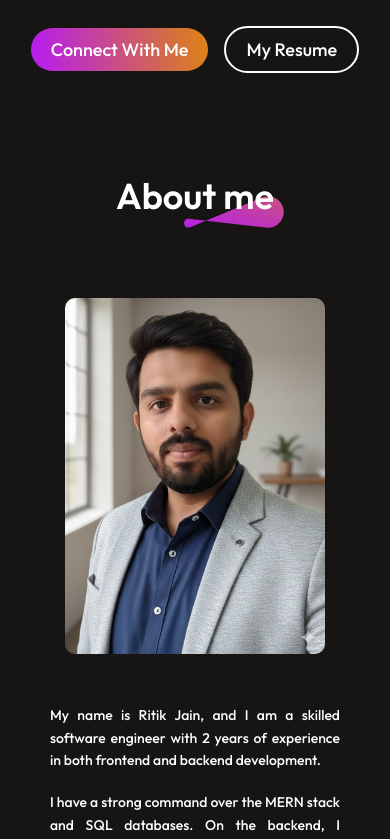
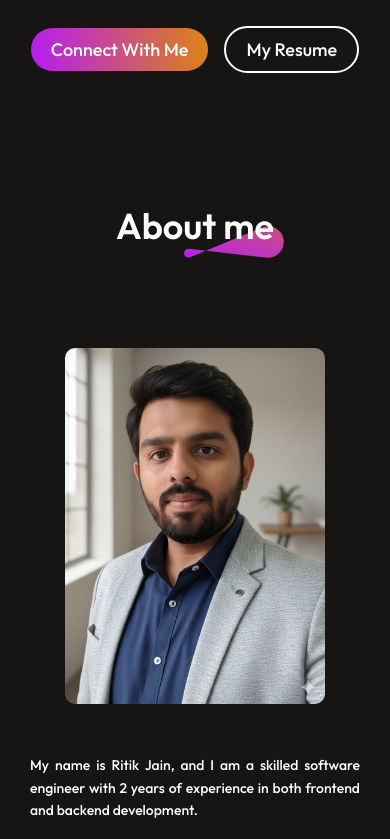
Before and after one commit to Ritikjain91/Ritikportfolio, a React (Create React App) app: page / in a window 390 px wide. Shown: the part 1601-2440 px from the top of the page. Built offline with nearby package versions, Linux system fonts and the light colour scheme.

Commit message:
update the code

```diff
--- a/src/Component/About/About.css
+++ b/src/Component/About/About.css
@@ -189,10 +189,10 @@
 }
 
 @media (max-width: 768px) {
-  .about {
+  /* .about {
     gap: 60px;
     margin: 50px 20px;
-  }
+  } */
 
   .about-title h1 {
     font-size: 50px;
--- a/src/Component/MyWork/MyWork.css
+++ b/src/Component/MyWork/MyWork.css
@@ -95,7 +95,7 @@
     .my-work{
     gap: 50px;
     margin: 50px 10px;
-    align-items: start;
+
     }
     .mywork-title h1{
         padding: 0;
@@ -107,7 +107,7 @@
         margin-right: -20px;
     }
     .mywork-container{
-        display: inline;
+        display: contents;
     }
     .mywork-container img{
         width: 100%;
```
